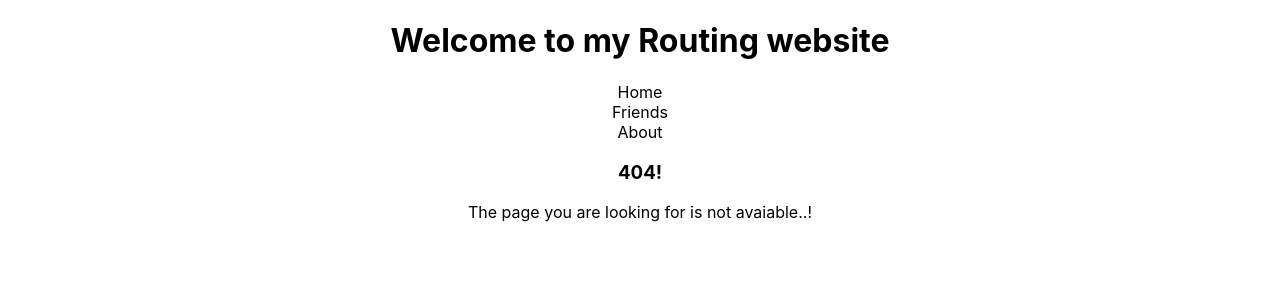
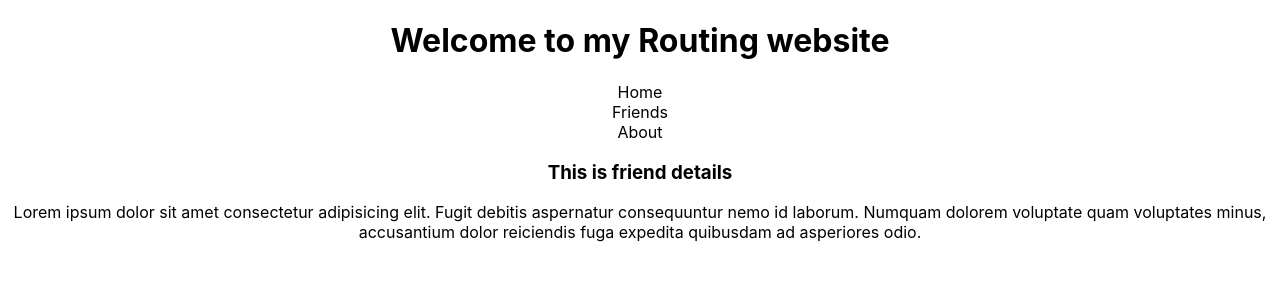
Before and after one commit to sayemhossain/react-router-practice, a React (Create React App) app: page /friend/1 in a window 1280 px wide. Before the commit this address had no page. Shown: the top 300 px of the page. Built offline with nearby package versions, Linux system fonts and the light colour scheme.

Commit message:
new code added

```diff
--- a/src/App.js
+++ b/src/App.js
@@ -1,6 +1,7 @@
 import { Route, Routes } from "react-router-dom";
 import "./App.css";
 import About from "./components/About/About";
+import FriendDetail from "./components/FriendDetail/FriendDetail";
 import Friends from "./components/Friends/Friends";
 import Header from "./components/Header/Header";
 import Home from "./components/Home/Home";
@@ -13,6 +14,10 @@ function App() {
       <Routes>
         <Route path="/" element={<Home></Home>}></Route>
         <Route path="/friends" element={<Friends></Friends>}></Route>
+        <Route
+          path="/friend/:id"
+          element={<FriendDetail></FriendDetail>}
+        ></Route>
         <Route path="/about" element={<About></About>}></Route>
         <Route path="*" element={<NotFound></NotFound>}></Route>
       </Routes>
--- /dev/null
+++ b/src/components/FriendDetail/FriendDetail.js
@@ -0,0 +1,17 @@
+import React from "react";
+
+const FriendDetail = () => {
+  return (
+    <div>
+      <h3>This is friend details</h3>
+      <p>
+        Lorem ipsum dolor sit amet consectetur adipisicing elit. Fugit debitis
+        aspernatur consequuntur nemo id laborum. Numquam dolorem voluptate quam
+        voluptates minus, accusantium dolor reiciendis fuga expedita quibusdam
+        ad asperiores odio.
+      </p>
+    </div>
+  );
+};
+
+export default FriendDetail;
```
